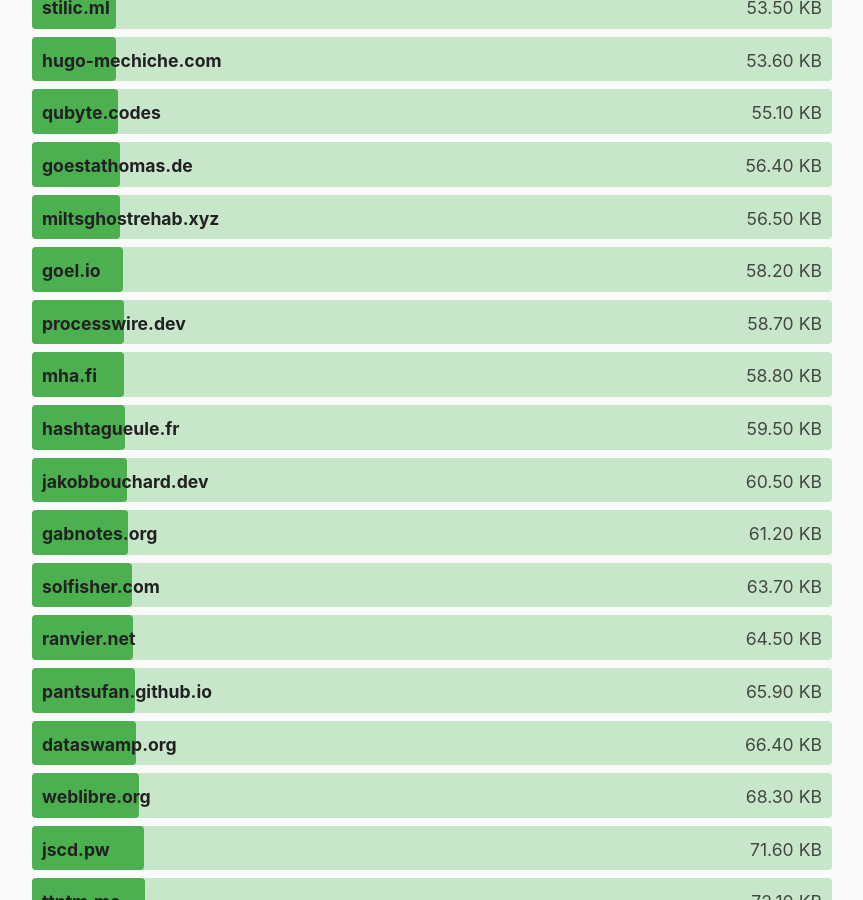
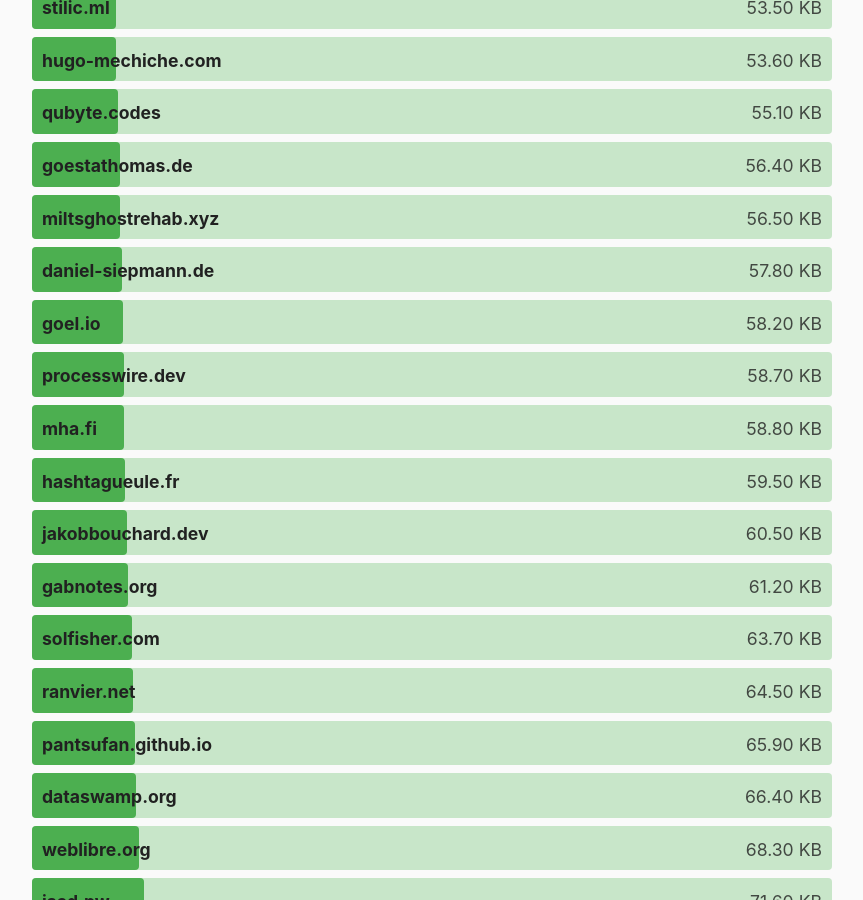
Before and after one commit to kevquirk/512kb.club, a Jekyll site: the page built from index.md, in a window 1280 px wide and 900 px high, scrolled down 9530 px. Shown: the whole window, without its empty margins (208-1071 px from the left). Built offline with Jekyll 4.4.1, drawn with Linux system fonts in a browser that asks for light colours.

Commit message:
Add daniel-siepmann.de

```diff
--- a/_data/sites.yml
+++ b/_data/sites.yml
@@ -388,6 +388,11 @@
   size: 294
   last_checked: 2021-11-06
 
+- domain: daniel-siepmann.de
+  url: https://daniel-siepmann.de/
+  size: 57.8
+  last_checked: 2022-01-05
+
 - domain: danielcuttridge.com
   url: https://danielcuttridge.com/
   size: 18.5
```
